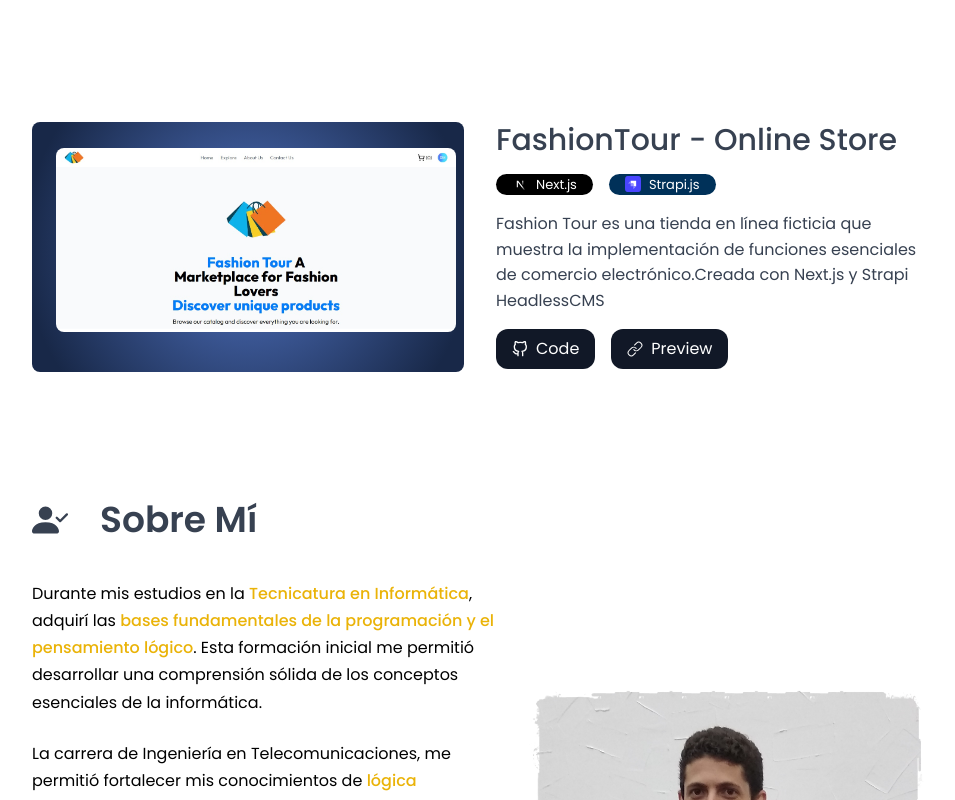
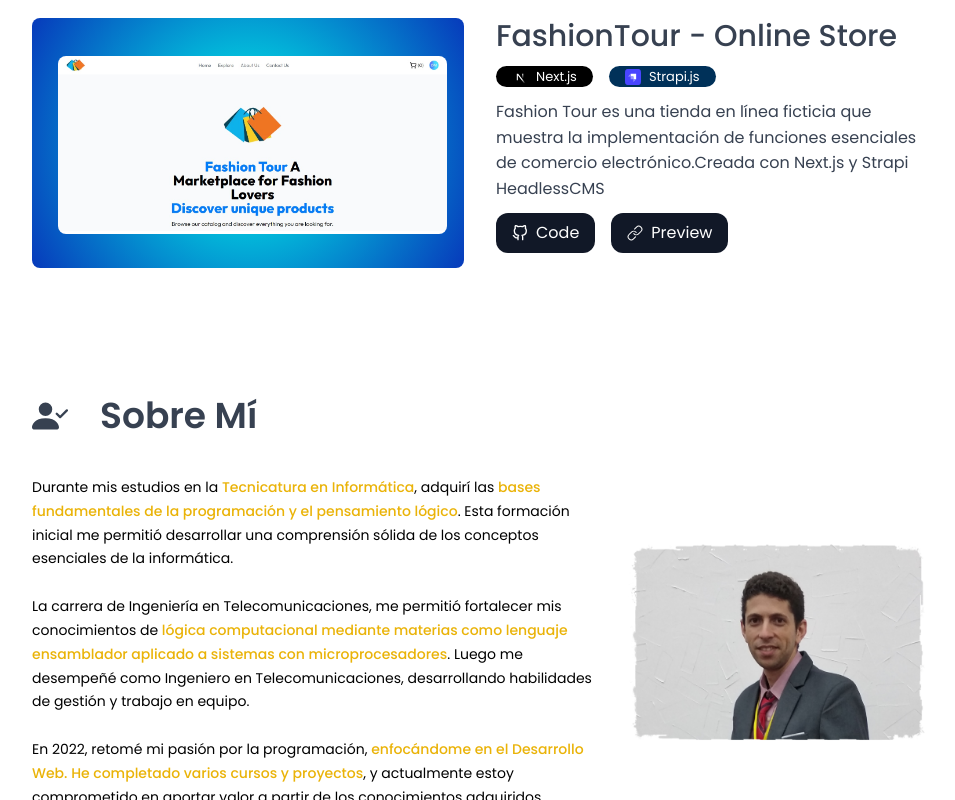
Before and after one commit to dmedinasm/miportfoliowebnextjs, a Next.js app: page / in a window 1280 px wide. Shown: the part 2040-2840 px from the top of the page, without its empty margins (160-1115 px from the left). Built offline with nearby package versions, Linux system fonts and the light colour scheme.

Commit message:
Creado responsive design básico del rpoyecto

```diff
--- a/src/components/AboutMe.tsx
+++ b/src/components/AboutMe.tsx
@@ -3,15 +3,15 @@
 import { BsPersonCheckFill } from 'react-icons/bs'
 export default function AboutMe () {
   return (
-        <section className='w-full mx-auto container sm:max-w-2xl md:max-w-4xl'>
+        <section className='w-full mx-auto container sm:max-w-2xl md:max-w-4xl mt-32'>
             <h2 id='about' className='text-4xl flex items-center text-gray-700 dark:text-white font-semibold gap-8 mb-10'><BsPersonCheckFill />Sobre Mí</h2>
-            <div className='flex items-center gap-6 flex-1'>
-                <div className='flex flex-col justify-start gap-6 leading-[1.7] dark:text-white'>
+            <div className='flex flex-col-reverse sm:flex-row items-center gap-6 '>
+                <div className='flex flex-col justify-start gap-6 text-[14px] leading-[1.7] dark:text-white'>
                     <p>Durante mis estudios en la <span className='text-yellow-500 dark:text-yellow-300  font-medium'>Tecnicatura en Informática</span>, adquirí las <span className='text-yellow-500 dark:text-yellow-300 font-medium'>bases fundamentales de la programación y el pensamiento lógico</span>. Esta formación inicial me permitió desarrollar una comprensión sólida de los conceptos esenciales de la informática.</p>
                     <p>La carrera de Ingeniería en Telecomunicaciones, me permitió fortalecer mis conocimientos de <span className='text-yellow-500 dark:text-yellow-300 font-medium'>lógica computacional mediante materias como  lenguaje ensamblador aplicado a sistemas con microprocesadores</span>. Luego me desempeñé como Ingeniero en Telecomunicaciones, desarrollando habilidades de gestión y trabajo en equipo.</p>
                     <p>En 2022, retomé mi pasión por la programación, <span className='text-yellow-500 dark:text-yellow-300 font-medium'>enfocándome en el Desarrollo Web. He completado varios cursos y proyectos</span>, y actualmente estoy comprometido en aportar valor a partir de los conocimientos adquiridos.</p>
                 </div>
-                <Image src='/about.jpg' alt='about_image' width={400} height={400} />
+                <Image src='/about.jpg' alt='about_image' width={300} height={300} />
             </div>
         </section>
   )
--- a/src/components/Footer.tsx
+++ b/src/components/Footer.tsx
@@ -4,9 +4,9 @@
 export default function Footer () {
   return (
     <footer className='w-full mx-auto container sm:max-w-2xl md:max-w-4xl '>
-      <div className='py-20 flex items-center justify-between text-sm'>
+      <div className='py-20 flex flex-col-reverse gap-4 ss:gap-0 ss:flex-row place-items-center  ss:justify-between text-sm'>
         <p className='text-gray-500 dark:text-gray-300'>&copy; 2024 Daniel Miguel Medina Mateo</p>
-        <ul className='flex items-center gap-4'>
+        <ul className='flex place-items-center ss:items-center gap-4'>
           <li className='hover:underline dark:text-white'><Link href='#about'>Sobre Mí</Link></li>
           <li><a href='mailto:dmedinasm@gmail.com' className='hover:underline dark:text-white'>Contacto</a></li>
         </ul>
--- a/src/components/ProyectItem.tsx
+++ b/src/components/ProyectItem.tsx
@@ -5,28 +5,29 @@
 import { TAG } from '../tagstack'
 export default function ProyectItem ({ title, description, image, tags } : {title:string, description: string, image:string, tags:TAG[]}) {
   return (
-    <div className='flex items-start gap-8 text-gray-700 mb-32 '>
-        <div className='relative bg-projectGradient w-[700px] h-[250px] overflow-hidden flex-1 rounded-lg transition duration-500   hover:shadow-2xl' >
-        <Image src={image} alt='project-image' width={400} height={400} className='transition duration-500   bottom-10 left-6  rounded-lg  absolute hover:scale-105' loading='lazy'/>
-        </div>
-
-        <div className='flex flex-col justify-start gap-4 flex-1'>
-            <h2 className='text-3xl font-medium dark:text-white'>{title}</h2>
+    <article className='flex flex-col space-x-0 space-y-8  text-gray-700 group sm:flex-row sm:space-x-8 sm:space-y-0 '>
+          <div className='w-full sm:w-1/2'>
+              <div className='relative bg-darkGradient w-full h-[250px] overflow-hidden  rounded-lg transition duration-500   hover:shadow-2xl' >
+                  <Image src={image} alt='project-image' width={400} height={400} className='transition duration-500   top-[15%] right-[4%]   rounded-lg  absolute sm:hover:scale-[102%] max-w-[90%]' loading='lazy' layout='responsive' />
+              </div>
+          </div>
+        <div className='w-full sm:w-1/2 sm:max-w-lg'>
+            <h2 className='text-3xl font-medium dark:text-white mb-3'>{title}</h2>
             <div className='flex items-center gap-4'>
                 {
                     tags.map(tag =>
-                        <span key={tag.name} style={{ backgroundColor: `${tag.bgColor}` }} className='flex items-center gap-2 text-[13px]   text-white px-4 py-[0.8px] w-fit rounded-xl'>
+                        <span key={tag.name} style={{ backgroundColor: `${tag.bgColor}` }} className='flex items-center gap-2 text-[13px]   text-white px-4 py-[0.8px] w-fit rounded-xl mb-3'>
                             <Image src={tag.icon} alt={tag.name} width={16} height={16} /> {tag.name}
                         </span>
                     )
                 }
             </div>
             <p className='leading-[1.6] dark:text-gray-400'>{description}</p>
-            <div className='flex items-center gap-4'>
+            <div className='flex items-center flex-wrap gap-4 mt-3'>
                 <a href='#' className='bg-gray-900 dark:bg-gray-700 dark:border dark:border-gray-500 flex items-center gap-2 dark:hover:border-gray-900 text-white px-4 py-2 rounded-xl hover:opacity-95 hover:shadow-lg'><FiGithub />Code</a>
                 <a href='#' className='bg-gray-900 dark:bg-gray-700 dark:border dark:border-gray-500 flex items-center gap-2 dark:hover:border-gray-900 text-white px-4 py-2 rounded-xl hover:opacity-95 hover:shadow-lg' ><GoLink />Preview</a>
             </div>
         </div>
-    </div>
+    </article>
   )
 }
--- a/src/components/Proyectos.tsx
+++ b/src/components/Proyectos.tsx
@@ -6,6 +6,7 @@
   return (
     <section className='w-full mx-auto container sm:max-w-2xl md:max-w-4xl mb-10'>
     <h2 id='projects' className='text-4xl flex items-center text-gray-700 dark:text-white font-semibold gap-4 pb-6 '><FaLaptopCode />Proyectos</h2>
+    <div className='flex flex-col gap-y-20'>
     <ProyectItem
      title={'Restaurant Landing Page Template'}
      image='/restaurantuxui.jpg'
@@ -24,6 +25,8 @@
      description={'Fashion Tour es una tienda en línea ficticia que muestra la implementación de funciones esenciales de comercio electrónico.Creada con Next.js y Strapi HeadlessCMS'}
      tags={[TAGS.Nextjs, TAGS.Strapi]}
     />
+    </div>
+
    </section>
   )
 }
--- a/tailwind.config.ts
+++ b/tailwind.config.ts
@@ -14,7 +14,8 @@
         'gradient-radial': 'radial-gradient(var(--tw-gradient-stops))',
         'gradient-conic':
           'conic-gradient(from 180deg at 50% 50%, var(--tw-gradient-stops))',
-        projectGradient: 'radial-gradient(circle, #4b6cb7 10%, #182848 90%)'
+        lightGradient: 'radial-gradient(circle, #4b6cb7 10%, #182848 90%)',
+        darkGradient: 'radial-gradient(circle at 50% 50%, rgba(0, 255, 235, 1) 0%, rgba(7, 58, 187, 1) 100%)'
 
       },
       screens: {
```
